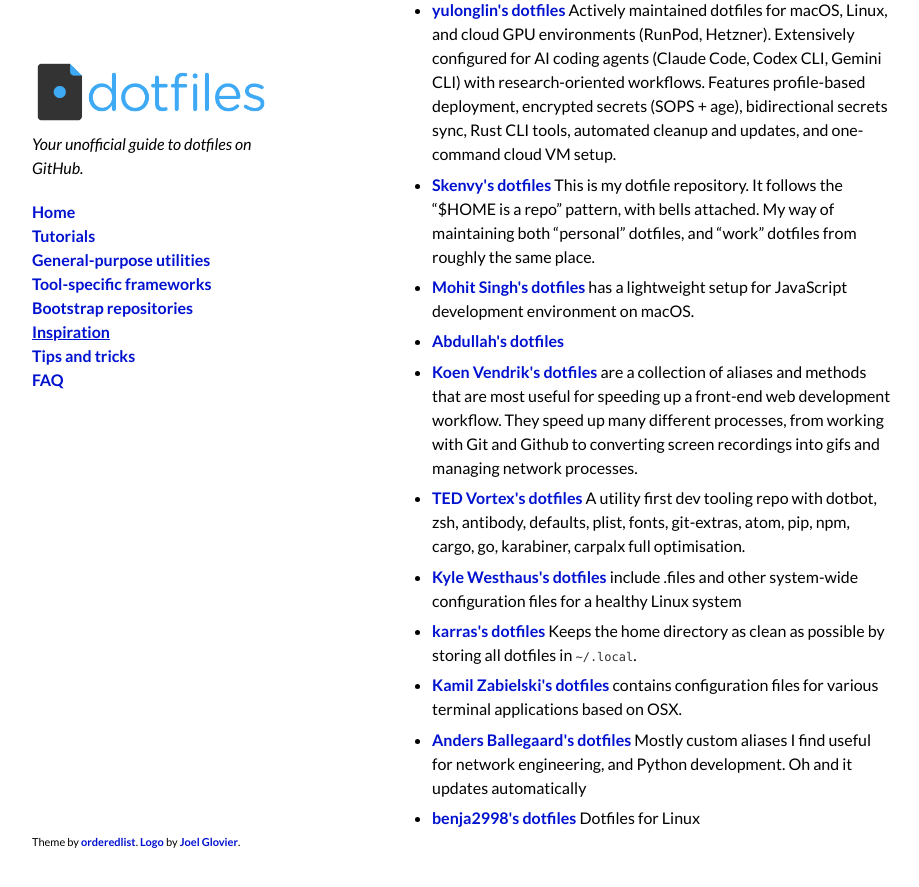
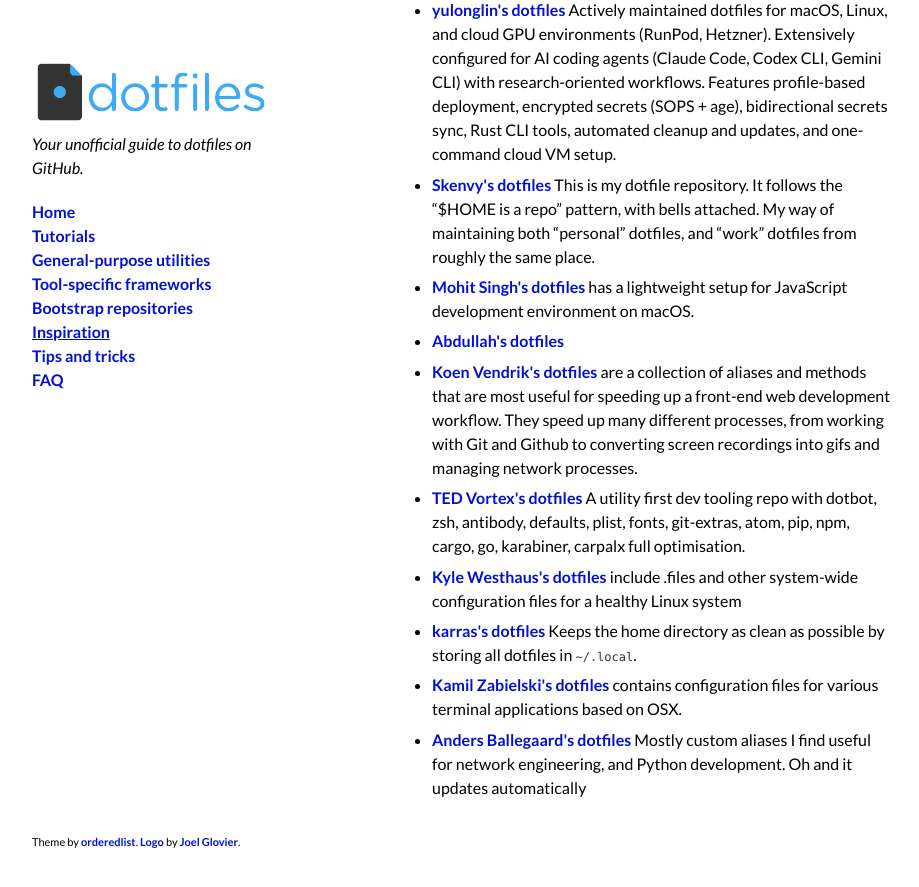
Before and after one commit to dotfiles/dotfiles.github.com, a Jekyll site: the page built from inspiration.md, in a window 1280 px wide and 900 px high, scrolled down 5819 px. Shown: the top 887 px of the window, without its empty margins (178-1097 px from the left). Built offline with Jekyll 4.4.1, drawn with Linux system fonts in a browser that asks for light colours; comment, search, counter and statistics services are not loaded.

Commit message:
https://codeberg.org/benja2998/dotfiles is 403
https://codeberg.org/benja2998/dotfiles is 403 during verification,
remove

Signed-off-by: Joe Block <jpb@unixorn.net>

```diff
--- a/_data/inspiration.yml
+++ b/_data/inspiration.yml
@@ -492,11 +492,6 @@
   notes: with an accent on tiling WMs/(Free)BSD, managed with [DFS](https://github.com/charlesrocket/dfs).
   stars: 21
   url: https://github.com/charlesrocket/dotfiles
-- forks: 0
-  name: benja2998
-  notes: Dotfiles for Linux
-  stars: 1
-  url: https://codeberg.org/benja2998/dotfiles
 - forks: 1
   name: yulonglin
   notes: Actively maintained dotfiles for macOS, Linux, and cloud GPU environments
```
